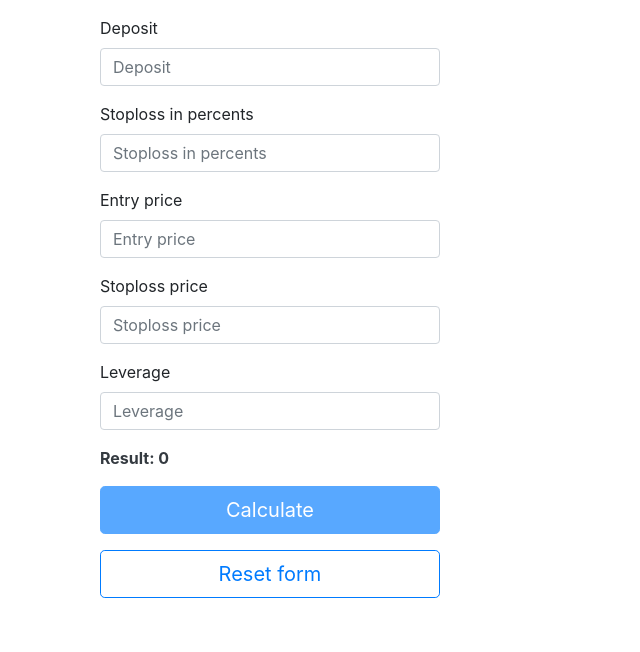
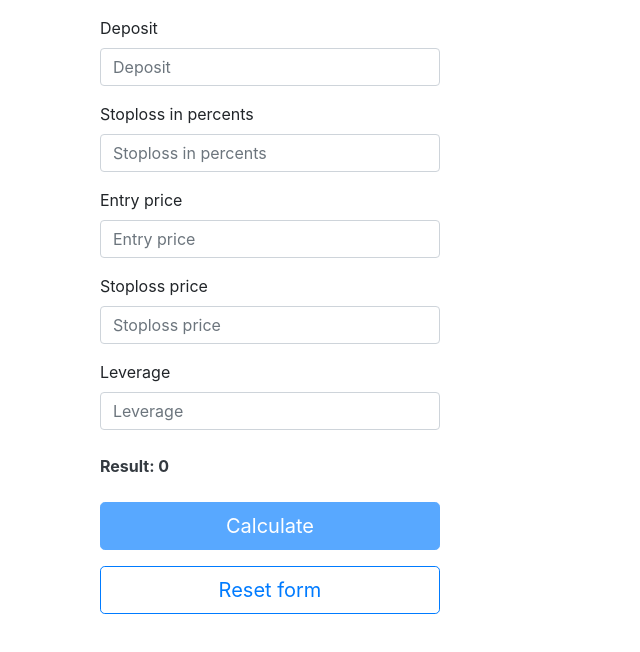
Before and after one commit to ArtemMarkevych1/leverage-calculator, an Angular app: page / in a window 1280 px wide. Shown: the top 652 px of the page, without its empty margins (0-640 px from the left). Built offline with nearby package versions, Linux system fonts and the light colour scheme.

Commit message:
Add mt and mb to result's label

```diff
--- a/src/app/app.component.html
+++ b/src/app/app.component.html
@@ -71,7 +71,7 @@
           Only numbers are allowed.
         </div>
       </div>
-      <p class="text-dark font-weight-bold mt-3">Result: {{isNaNValue(moneyInDeal)}}</p>
+      <p class="text-dark font-weight-bold mt-4 mb-4 result">Result: {{isNaNValue(moneyInDeal)}}</p>
       <button
         class="btn btn-lg btn-primary pull-xs-right w-100"
         type="submit"
```
